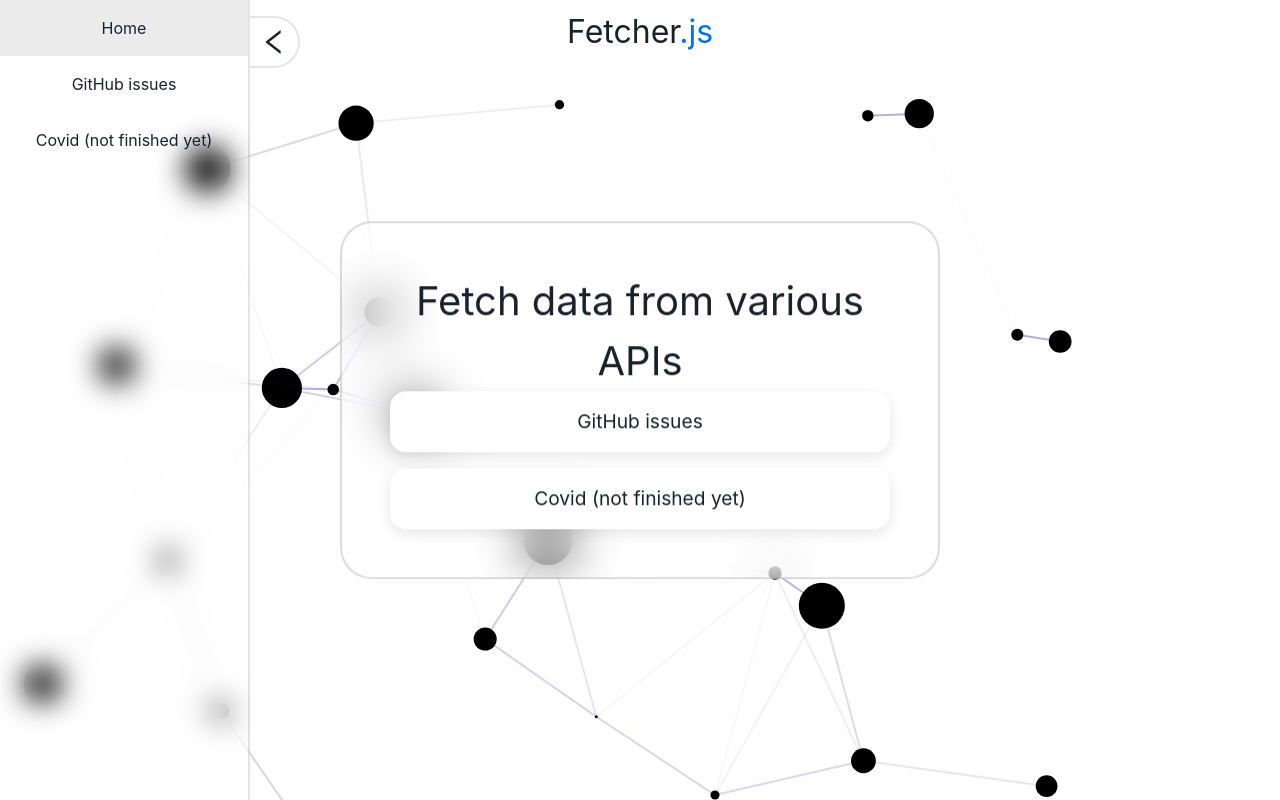
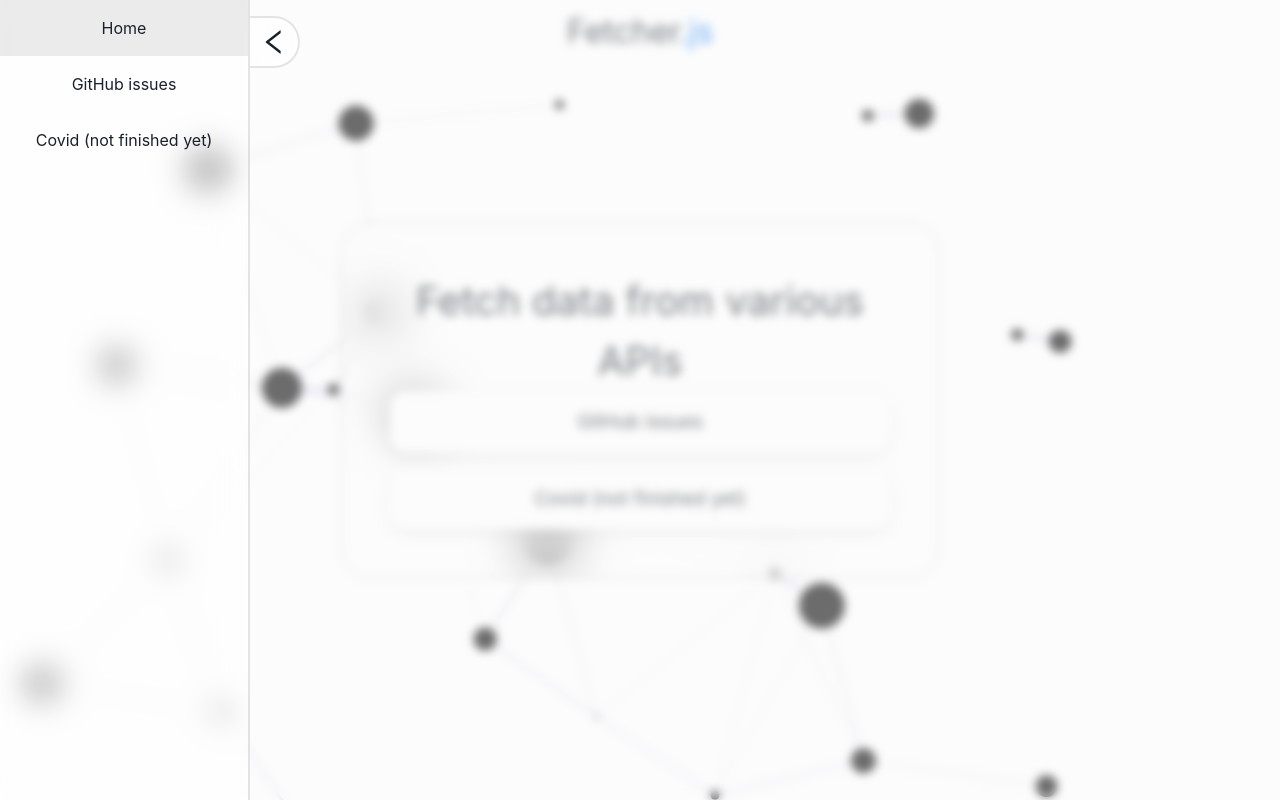
Before and after one commit to goodideagiver/fetcher, a React (Vite) app: page /fetcher/ in a window 1280 px wide. Both pictures are taken after a click on the button 25 px from the left and 42 px from the top of the page. Built offline with nearby package versions, Linux system fonts and the light colour scheme.

Commit message:
Add backdrop to sidebar

```diff
--- a/src/components/Sidebar/Sidebar.js
+++ b/src/components/Sidebar/Sidebar.js
@@ -53,19 +53,26 @@
 	);
 };
 
+const Backdrop = ({ toggleSidebar }) => (
+	<div onClick={toggleSidebar} className={styles.sidebarBackdrop} />
+);
+
 const Sidebar = () => {
 	const [isOpen, setIsOpen] = useState(false);
 
 	const toggleSidebarHandler = () => setIsOpen(!isOpen);
 
 	return ReactDOM.createPortal(
+		<>
 			<div className={styles.wrapper}>
 				<AnimatedSidebar visible={isOpen} />
 				<AnimatedSidebarToggleButton
 					visible={isOpen}
 					toggleSidebar={toggleSidebarHandler}
 				></AnimatedSidebarToggleButton>
-		</div>,
+			</div>
+			{isOpen && <Backdrop toggleSidebar={toggleSidebarHandler} />}
+		</>,
 		document.getElementById('overlay-root')
 	);
 };
--- a/src/components/Sidebar/Sidebar.module.css
+++ b/src/components/Sidebar/Sidebar.module.css
@@ -42,7 +42,7 @@
 	.button {
 		--border: 2px solid rgba(0, 0, 0, 0.1);
 		backdrop-filter: blur(15px);
-		background-color: transparent;
+		background-color: rgba(255, 255, 255, 0.523);
 		box-shadow: none;
 		border-right: var(--border);
 	}
@@ -104,3 +104,24 @@
 .callToAction {
 	animation: glow 2s ease-in-out infinite;
 }
+
+.sidebarBackdrop {
+	position: fixed;
+	width: 100%;
+	height: 100%;
+	z-index: 9;
+	background-color: rgba(247, 247, 247, 0.435);
+	top: 0;
+	left: 0;
+	backdrop-filter: blur(5px);
+	animation: fadeIn 0.3s forwards;
+}
+
+@keyframes fadeIn {
+	from {
+		opacity: 0;
+	}
+	to {
+		opacity: 1;
+	}
+}
```
Lines whose indentation alone changed are shown as unchanged.
